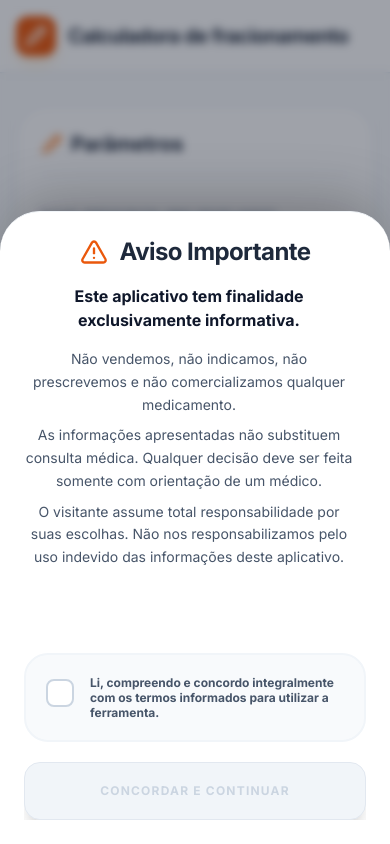
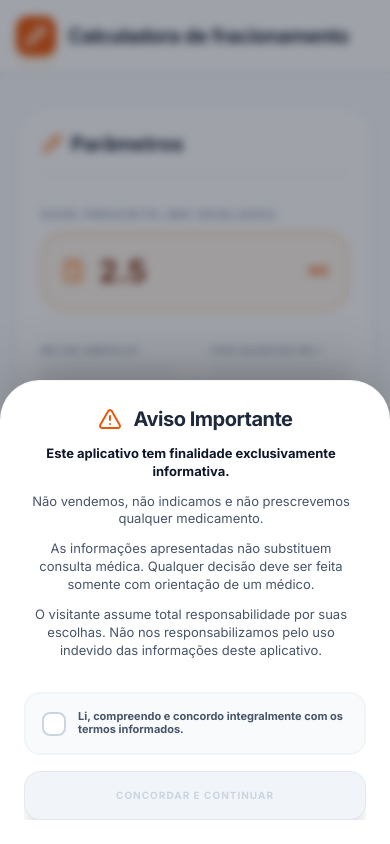
Before and after one commit to mateusgorin/Calculadora-de-fracionamento-, a React (Vite) app: page / in a window 390 px wide. Built offline with nearby package versions, Linux system fonts and the light colour scheme.

Commit message:
feat: Refine initial warning modal layout and styling
Adjusts the layout and styling of the initial warning modal to improve its appearance and responsiveness on different screen sizes. The modal now occupies a more consistent portion of the screen with refined dimensions and element spacing.

```diff
--- a/App.tsx
+++ b/App.tsx
@@ -322,52 +322,50 @@ const App: React.FC = () => {
         </div>
       </section>
 
-      {/* Banner de Aviso Inicial - Bottom Sheet Persistente */}
+      {/* Banner de Aviso Inicial - Bottom Sheet Persistente (Metade da tela, texto total) */}
       {isEntryModalOpen && (
         <div className="fixed inset-0 z-[200] flex items-end justify-center bg-slate-900/40 backdrop-blur-[4px] p-0 transition-opacity duration-300">
-          <div className="bg-white w-full max-w-5xl h-[75vh] md:h-auto rounded-t-[2.5rem] md:rounded-[2.5rem] md:mb-8 md:mx-4 shadow-[0_-20px_60px_-15px_rgba(0,0,0,0.3)] border-t border-slate-100 flex flex-col p-6 md:p-10 transform transition-transform duration-500 ease-out translate-y-0">
+          <div className="bg-white w-full max-w-5xl h-auto max-h-[65vh] rounded-t-[2.5rem] md:rounded-[2.5rem] md:mb-8 md:mx-4 shadow-[0_-20px_60px_-15px_rgba(0,0,0,0.3)] border-t border-slate-100 flex flex-col p-6 md:p-10 transform transition-transform duration-500 ease-out translate-y-0 overflow-hidden">
 
-            <div className="flex flex-col lg:flex-row items-center lg:items-start gap-6 lg:gap-12 flex-1 overflow-hidden">
-              <div className="hidden lg:flex w-20 h-20 bg-orange-50 rounded-[1.5rem] items-center justify-center shrink-0">
-                <AlertTriangle className="text-orange-600" size={40} />
+            <div className="flex flex-col lg:flex-row items-center lg:items-start gap-4 lg:gap-12 flex-1 overflow-hidden">
+              <div className="hidden lg:flex w-16 h-16 bg-orange-50 rounded-[1.2rem] items-center justify-center shrink-0">
+                <AlertTriangle className="text-orange-600" size={32} />
               </div>
 
               <div className="flex-1 w-full flex flex-col overflow-hidden">
-                <h2 className="text-2xl font-black text-slate-800 tracking-tight mb-4 flex items-center gap-3 justify-center lg:justify-start shrink-0">
-                  <AlertTriangle className="text-orange-600 lg:hidden" size={28} />
+                <h2 className="text-xl md:text-2xl font-black text-slate-800 tracking-tight mb-3 flex items-center gap-3 justify-center lg:justify-start shrink-0">
+                  <AlertTriangle className="text-orange-600 lg:hidden" size={24} />
                   Aviso Importante
                 </h2>
 
-                <div className="space-y-4 text-slate-600 text-sm md:text-base leading-relaxed overflow-y-auto pr-3 custom-scrollbar text-center lg:text-left">
-                  <p className="font-extrabold text-slate-900 text-base">Este aplicativo tem finalidade exclusivamente informativa.</p>
-                  <div className="space-y-2">
-                    <p>Não vendemos, não indicamos, não prescrevemos e não comercializamos qualquer medicamento.</p>
-                    <p>As informações apresentadas não substituem consulta médica. Qualquer decisão deve ser feita somente com orientação de um médico.</p>
-                    <p>O visitante assume total responsabilidade por suas escolhas. Não nos responsabilizamos pelo uso indevido das informações deste aplicativo.</p>
-                  </div>
+                <div className="space-y-3 text-slate-600 text-[13px] md:text-base leading-snug md:leading-relaxed overflow-y-auto pr-2 custom-scrollbar text-center lg:text-left">
+                  <p className="font-extrabold text-slate-900">Este aplicativo tem finalidade exclusivamente informativa.</p>
+                  <p>Não vendemos, não indicamos e não prescrevemos qualquer medicamento.</p>
+                  <p>As informações apresentadas não substituem consulta médica. Qualquer decisão deve ser feita somente com orientação de um médico.</p>
+                  <p>O visitante assume total responsabilidade por suas escolhas. Não nos responsabilizamos pelo uso indevido das informações deste aplicativo.</p>
                 </div>
               </div>
 
-              <div className="w-full lg:w-[400px] flex flex-col gap-5 pt-4 lg:pt-0 shrink-0">
-                <div className="bg-slate-50 p-5 rounded-3xl border-2 border-slate-100 group transition-all hover:border-orange-100">
-                  <label className="flex items-start gap-4 cursor-pointer">
-                    <div className="relative mt-1 shrink-0">
+              <div className="w-full lg:w-[380px] flex flex-col gap-4 pt-4 lg:pt-0 shrink-0">
+                <div className="bg-slate-50 p-4 rounded-2xl border-2 border-slate-100 group transition-all hover:border-orange-100">
+                  <label className="flex items-start gap-3 cursor-pointer">
+                    <div className="relative mt-0.5 shrink-0">
                       <input
                         type="checkbox"
                         className="sr-only"
                         checked={hasAcceptedTermsCheckbox}
                         onChange={(e) => setHasAcceptedTermsCheckbox(e.target.checked)}
                       />
-                      <div className={`w-7 h-7 rounded-lg border-2 transition-all flex items-center justify-center ${
+                      <div className={`w-6 h-6 rounded-lg border-2 transition-all flex items-center justify-center ${
                         hasAcceptedTermsCheckbox
                         ? 'bg-orange-600 border-orange-600 shadow-lg shadow-orange-100'
                         : 'bg-white border-slate-300 group-hover:border-orange-400'
                       }`}>
-                        {hasAcceptedTermsCheckbox && <CheckCircle2 size={18} className="text-white" />}
+                        {hasAcceptedTermsCheckbox && <CheckCircle2 size={16} className="text-white" />}
                       </div>
                     </div>
-                    <span className="text-[12px] md:text-sm font-bold text-slate-600 select-none leading-tight text-left">
-                      Li, compreendo e concordo integralmente com os termos informados para utilizar a ferramenta.
+                    <span className="text-[11px] md:text-sm font-bold text-slate-600 select-none leading-tight text-left">
+                      Li, compreendo e concordo integralmente com os termos informados.
                     </span>
                   </label>
                 </div>
@@ -375,7 +373,7 @@ const App: React.FC = () => {
                 <button
                   disabled={!hasAcceptedTermsCheckbox}
                   onClick={handleAcceptTerms}
-                  className={`w-full py-5 rounded-2xl font-black uppercase tracking-widest text-xs transition-all shadow-xl ${
+                  className={`w-full py-4 rounded-2xl font-black uppercase tracking-widest text-[10px] md:text-xs transition-all shadow-xl ${
                     hasAcceptedTermsCheckbox
                     ? 'bg-orange-600 text-white shadow-orange-100 hover:bg-orange-700 active:scale-[0.98]'
                     : 'bg-slate-100 text-slate-300 cursor-not-allowed border border-slate-200'
```
